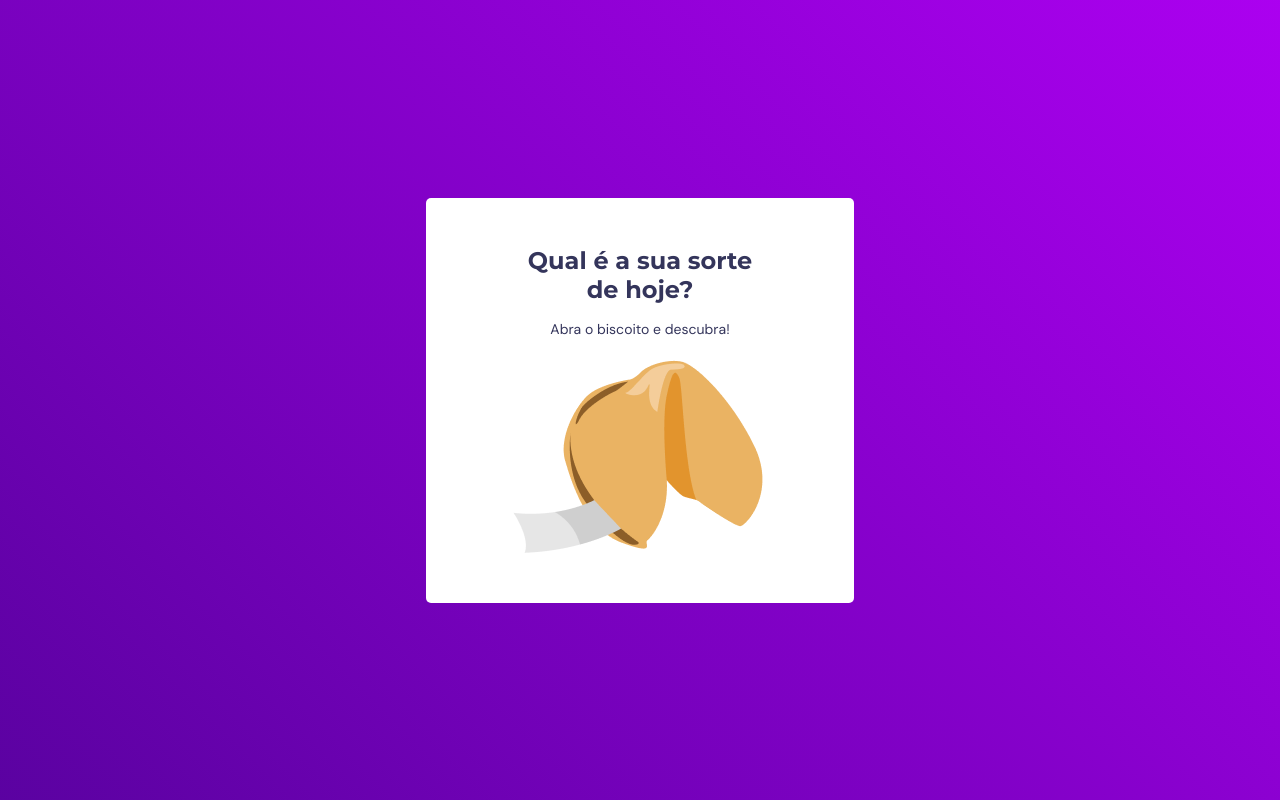
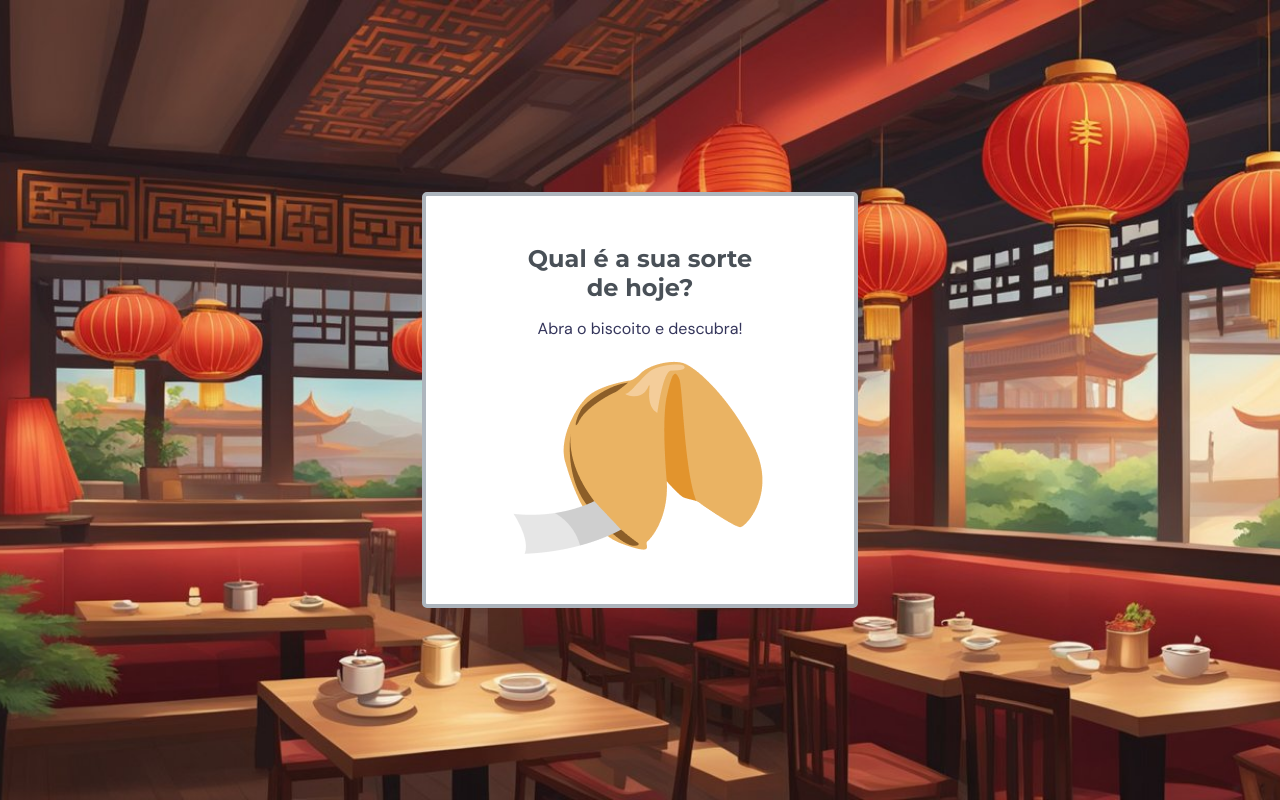
Before and after one commit to williansiciliano/fortune-cookie, a plain HTML site: page index.html in a window 1280 px wide. Drawn offline with Linux system fonts and the light colour scheme.

Commit message:
Troca de bg e ajustes de estilo

```diff
--- a/assets/styles/main.css
+++ b/assets/styles/main.css
@@ -16,6 +16,8 @@
 	--primary-color04: #E4EDF1;
 	--primary-color05: #FF9500;
 	--primary-color06: #fdae3f;
+	--primary-color07: #e92626;
+	--primary-color08: #f8c276;
 	/* GRAY COLOR */
 	--gray100: #F8F9FA;
 	--gray200: #E9ECEF;
@@ -35,9 +37,14 @@
 
 body {
 	font-size: 1.6rem;
-	background: linear-gradient(45deg, var(--primary-color01), var(--primary-color02));
+	/* efeito de animação no gradiente do background */
+	/* background: linear-gradient(45deg, var(--primary-color07), var(--primary-color08));
 	animation: bg-gradient 10s ease infinite;
-	background-size: 200% 200%;
+	background-size: 200% 200%; */
+	background-image: url('../images/bg-chinese-restaurant2.jpg');
+	background-repeat: no-repeat;
+	background-size: cover;
+	background-position: center;
 	height: 100vh;
 }
 
@@ -52,7 +59,7 @@ main{
 }
 
 h1{
-	color:var(--primary-color03);
+	color:var(--gray700);
 	font-size: 2.4rem;
 	font-family: "Montserrat", sans-serif;
 	font-weight: 700;
@@ -65,7 +72,7 @@ h1{
 
 p{
 	color:var(--primary-color03);
-	font-size: 1.4rem;
+	font-size: 1.6rem;
 	font-weight: 400;
 }
 
@@ -85,6 +92,7 @@ p{
 
 .screen{
 	background-color: var(--white);
+	border: 4px solid var(--gray500);
 	border-radius: 5px;
 	width: 428px;
 	padding: 4.8rem 6.4rem;
```
Also changed, not shown: assets/images/DALL·E 2024-11-20 15.13.56 - A cartoon-style background of a Chinese restaurant interior. The scene includes t.webp (added), assets/images/bg-chinese-restaurant1.jpg (added), assets/images/bg-chinese-restaurant2.jpg (added), assets/images/bg-chinese-restaurant3.jpg (added), assets/images/bg-chinese-restaurant4.jpg (added), assets/images/bg-chinese-restaurant5.jpg (added), assets/images/bg-table.webp (added).
